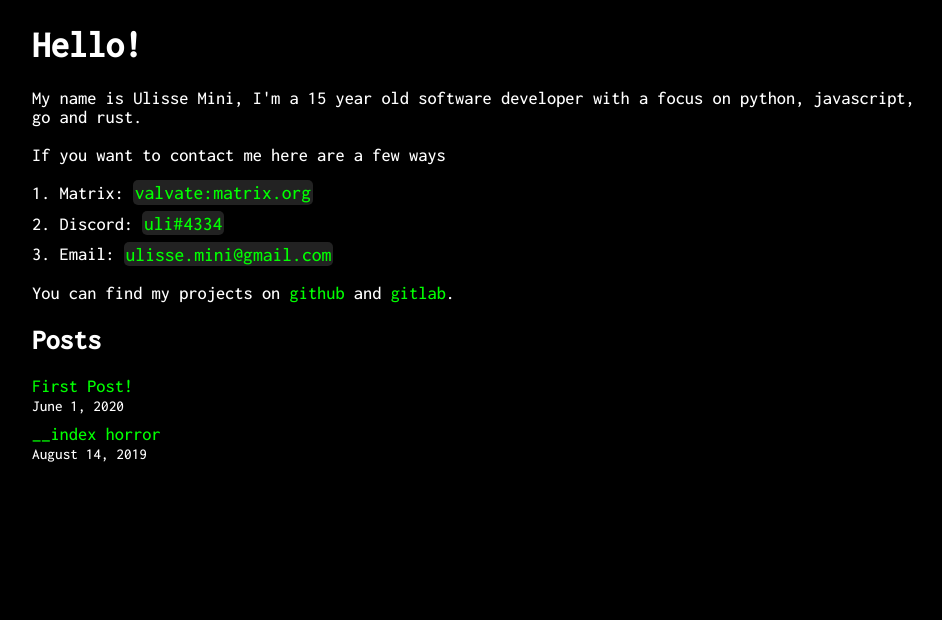
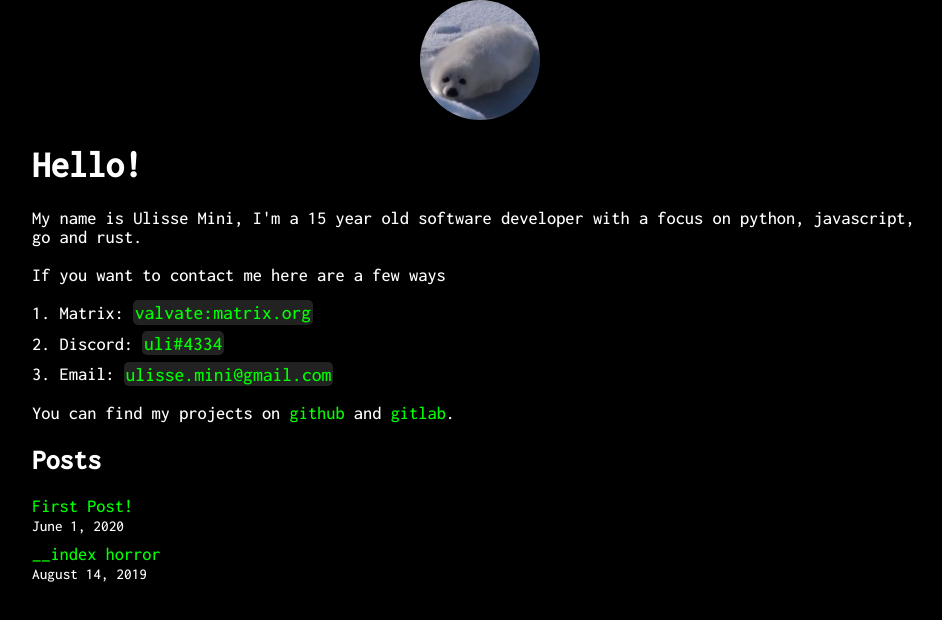
Before and after one commit to UlisseMini/uli.rocks-oldnext, a Next.js app: page / in a window 1280 px wide. Shown: the top 620 px of the page, without its empty margins (160-1102 px from the left). Built offline with nearby package versions, Linux system fonts and the light colour scheme.

Commit message:
Add profile picture (clickable)

```diff
--- a/components/layout.module.css
+++ b/components/layout.module.css
@@ -27,3 +27,11 @@
     padding: .1rem;
     border-radius: 5px;
 }
+
+.profile {
+  margin: 0 auto;
+  display: block;
+  width: 15vmin;
+  height: 15vmin;
+  border-radius: 9999px;
+}
--- a/components/layout.tsx
+++ b/components/layout.tsx
@@ -27,16 +27,15 @@ export default function Layout ({ children, home }: LayoutProps) {
       </Head>
 
       <header>
-        {home ? (
-          <>
-          </>
-        ) : (
-          <>
-            <Link href='/'>
-              <a>../home</a>
-            </Link>
-          </>
-        )}
+        <Link href='/'>
+          <a>
+            <img
+              alt='profile'
+              src='/profile.png'
+              className={styles.profile}
+            />
+          </a>
+        </Link>
       </header>
 
       <main className={home ? `${styles.main} ${styles.home}` : styles.main}>
```
Also changed, not shown: public/profile.png (added).
